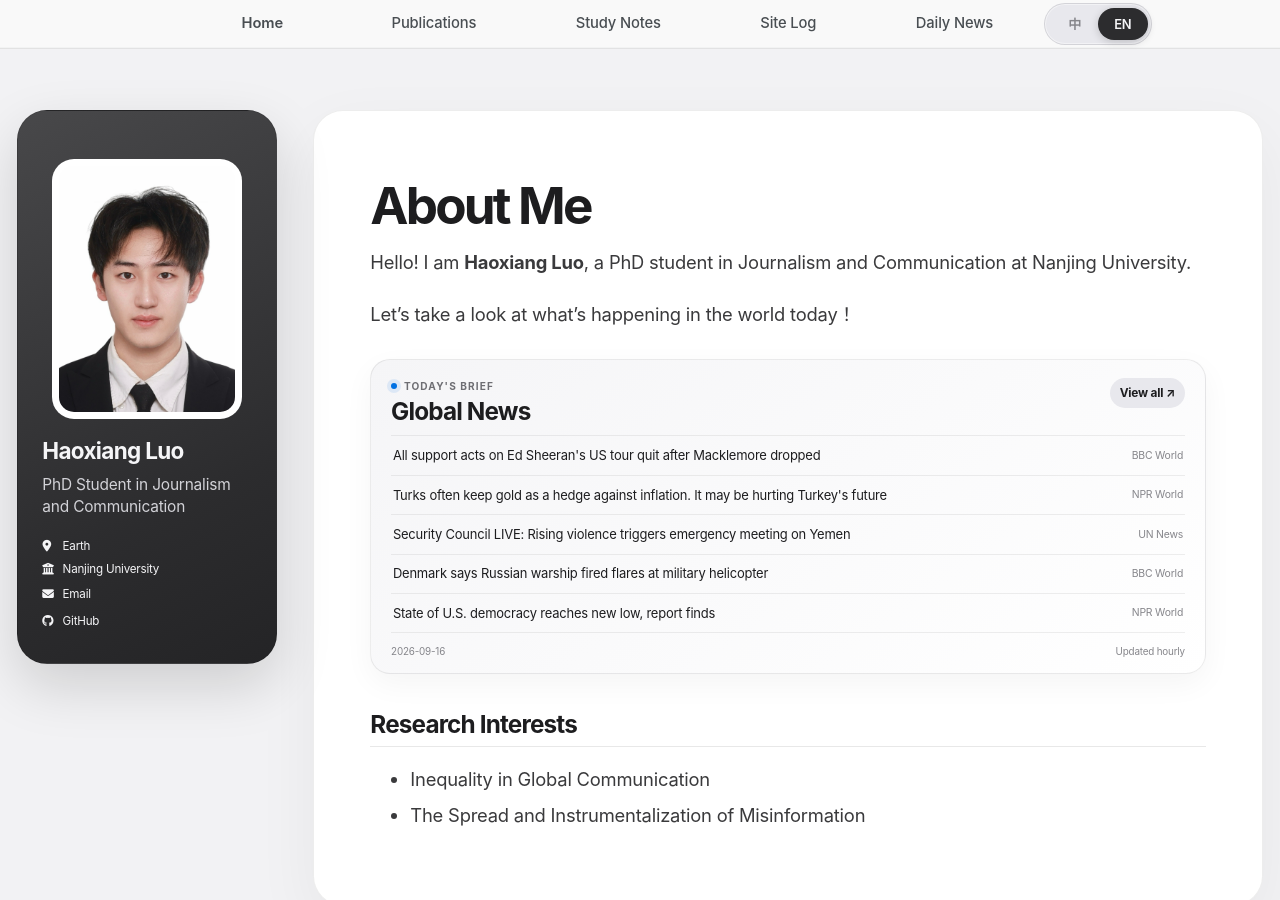
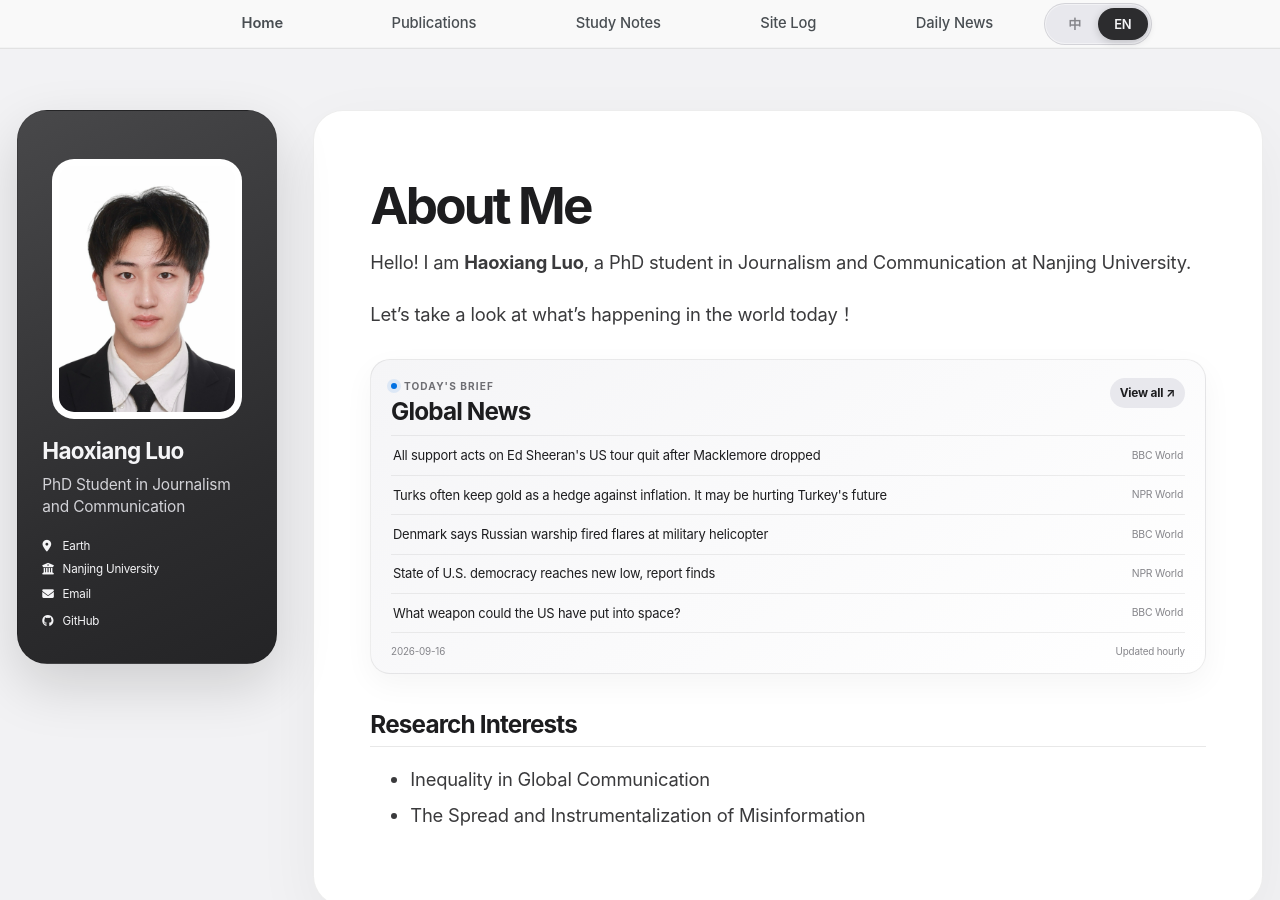
Before and after one commit to HaoxiangLuo/HaoxiangLuo.github.io, a Jekyll site: the page built from _pages/about.md, in a window 1280 px wide and 900 px high. Built offline with Jekyll 4.4.1, drawn with Linux system fonts in a browser that asks for light colours; a style sheet for code colours, icons or effects is not loaded; part of the change alters nothing that is shown.

Commit message:
Update daily news 2026-09-16

```diff
--- a/_data/daily_news.json
+++ b/_data/daily_news.json
@@ -11,11 +11,6 @@
       "url": "https://www.npr.org/2026/09/15/nx-s1-5949212/turks-often-keep-gold-as-a-hedge-against-inflation-it-may-be-hurting-turkeys-future"
     },
     {
-      "title": "Security Council LIVE: Rising violence triggers emergency meeting on Yemen",
-      "source": "UN News",
-      "url": "https://news.un.org/feed/view/en/story/2026/09/1168343"
-    },
-    {
       "title": "Denmark says Russian warship fired flares at military helicopter",
       "source": "BBC World",
       "url": "https://www.bbc.co.uk/news/articles/cwn8mjl31p5yo?at_medium=RSS&at_campaign=rss"
@@ -24,11 +19,6 @@
       "title": "State of U.S. democracy reaches new low, report finds",
       "source": "NPR World",
       "url": "https://www.npr.org/2026/09/15/nx-s1-5969741/state-of-u-s-democracy-reaches-new-low-report-finds"
-    },
-    {
-      "title": "UNICEF says thousands of children require mental health support after Nepal floods",
-      "source": "UN News",
-      "url": "https://news.un.org/feed/view/en/story/2026/09/1168340"
     },
     {
       "title": "What weapon could the US have put into space?",
@@ -41,9 +31,19 @@
       "url": "https://www.npr.org/2026/09/15/g-s1-143294/up-first-newsletter-bernie-sanders-steve-bannon-ai-mail-in-ballots-kennedy-center-emmys"
     },
     {
-      "title": "Escalating conflict drives new displacement in Yemen",
-      "source": "UN News",
-      "url": "https://news.un.org/feed/view/en/story/2026/09/1168339"
+      "title": "South African president vows justice as more women's bodies found near Johannesburg",
+      "source": "BBC World",
+      "url": "https://www.bbc.co.uk/news/articles/crgqde1nex2vo?at_medium=RSS&at_campaign=rss"
+    },
+    {
+      "title": "Trump says Ukraine and Russia agreed to stop attacks on energy sites",
+      "source": "NPR World",
+      "url": "https://www.npr.org/2026/09/15/nx-s1-5968728/trump-says-ukraine-and-russia-agreed-to-stop-attacks-on-energy-sites"
+    },
+    {
+      "title": "Two sailors missing after tanker attacked in Strait of Hormuz, Oman says",
+      "source": "BBC World",
+      "url": "https://www.bbc.co.uk/news/articles/c3n07ydqdzlvo?at_medium=RSS&at_campaign=rss"
     }
   ],
   "2026-09-15": [
```
